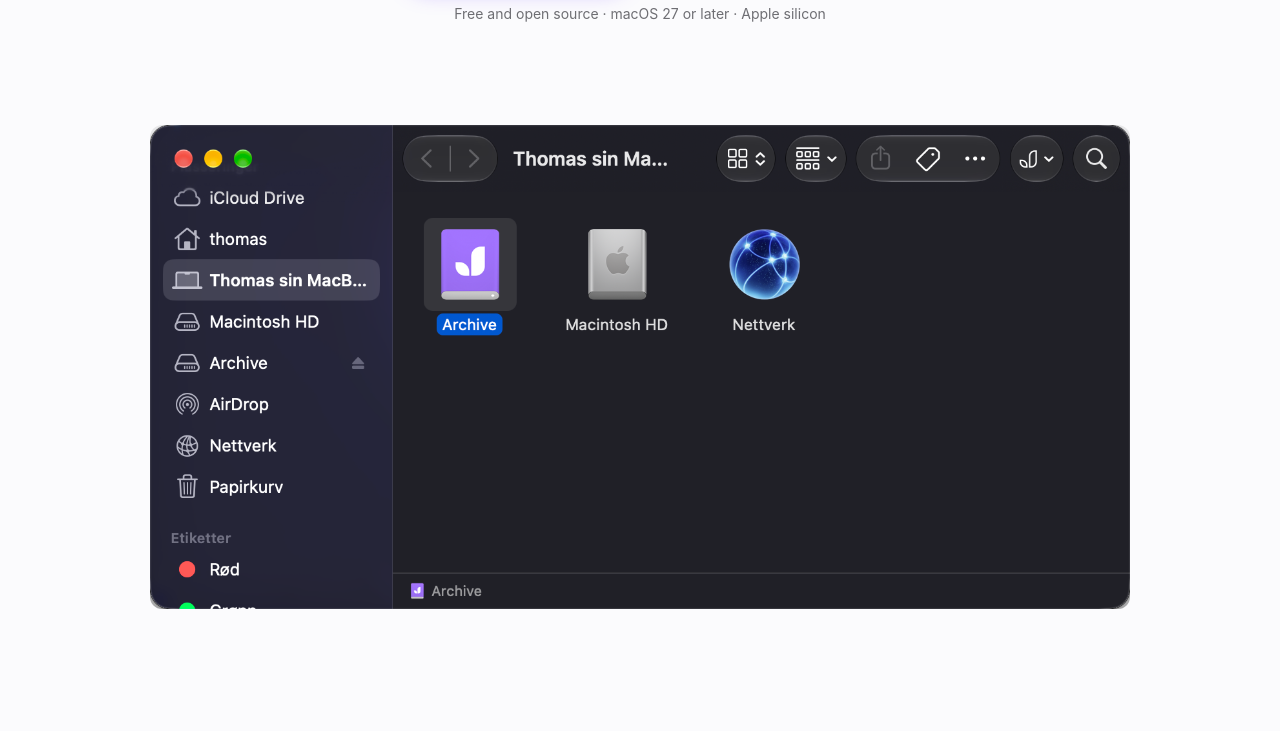
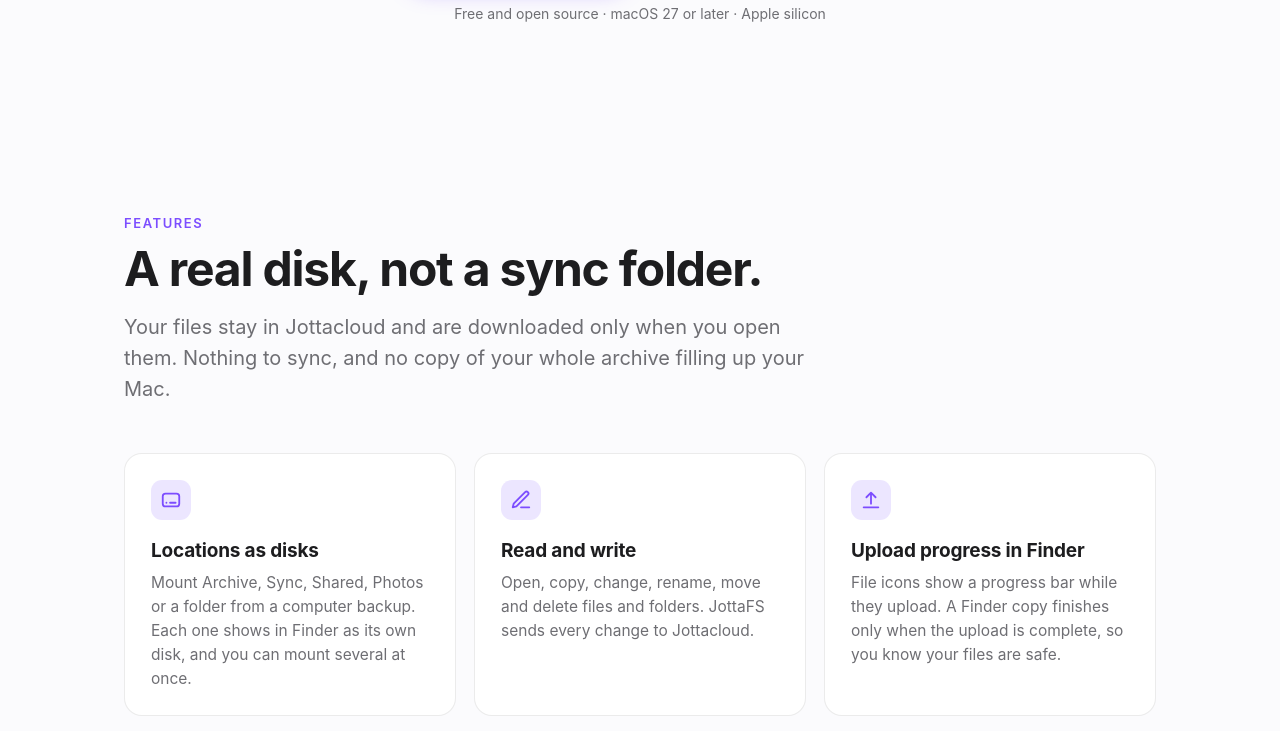
Before and after one commit to thomas-alrek/JottaFS, a plain HTML site: page site/index.html in a window 1280 px wide. Shown: the part 675-1406 px from the top of the page. Drawn offline with Linux system fonts and the light colour scheme.

Commit message:
site: remove the Finder screenshot from the top of the page
Co-Authored-By: Claude Opus 5.5 <noreply@anthropic.com>

```diff
--- a/site/index.html
+++ b/site/index.html
@@ -8,7 +8,7 @@
 <meta name="color-scheme" content="light dark">
 <meta property="og:title" content="JottaFS">
 <meta property="og:description" content="Your Jottacloud files in Finder on your Mac, as a disk.">
-<meta property="og:image" content="https://jottafs.alrek.no/images/finder.png">
+<meta property="og:image" content="https://jottafs.alrek.no/images/app-icon.png">
 <meta property="og:url" content="https://jottafs.alrek.no/">
 <link rel="canonical" href="https://jottafs.alrek.no/">
 <link rel="icon" type="image/png" href="images/app-icon.png">
@@ -73,7 +73,7 @@
   @media (max-width: 640px) { nav .links a:not(.keep) { display: none; } }
 
   /* Hero */
-  .hero { text-align: center; padding: 0 0 40px; position: relative; overflow: hidden; }
+  .hero { text-align: center; padding: 0; position: relative; overflow: hidden; }
   .hero-intro {
     min-height: calc(100vh - 53px); min-height: calc(100svh - 53px);
     display: flex; flex-direction: column; justify-content: center; padding: 48px 0;
@@ -103,8 +103,6 @@
   .btn.secondary { background: transparent; color: var(--accent); box-shadow: inset 0 0 0 1.5px var(--accent); }
   .btn svg { width: 18px; height: 18px; }
   .meta { margin-top: 16px; font-size: 14px; color: var(--muted); }
-  .hero-shot { margin: 0 auto; max-width: 980px; }
-  .hero-shot img { margin: 0 auto; border-radius: 12px; }
 
   /* Sections */
   section { padding: 88px 0; }
@@ -224,9 +222,6 @@
       <a class="btn secondary" href="#install">Install with Homebrew</a>
     </div>
     <p class="meta">Free and open source · macOS 27 or later · Apple silicon</p>
-    </div>
-    <div class="hero-shot">
-      <img src="images/finder.png" width="1518" height="750" alt="Finder with the Jottacloud location Archive mounted as a disk, in the sidebar and next to Macintosh HD">
     </div>
   </div>
 </header>
```
Also changed, not shown: site/images/finder.png (deleted).
